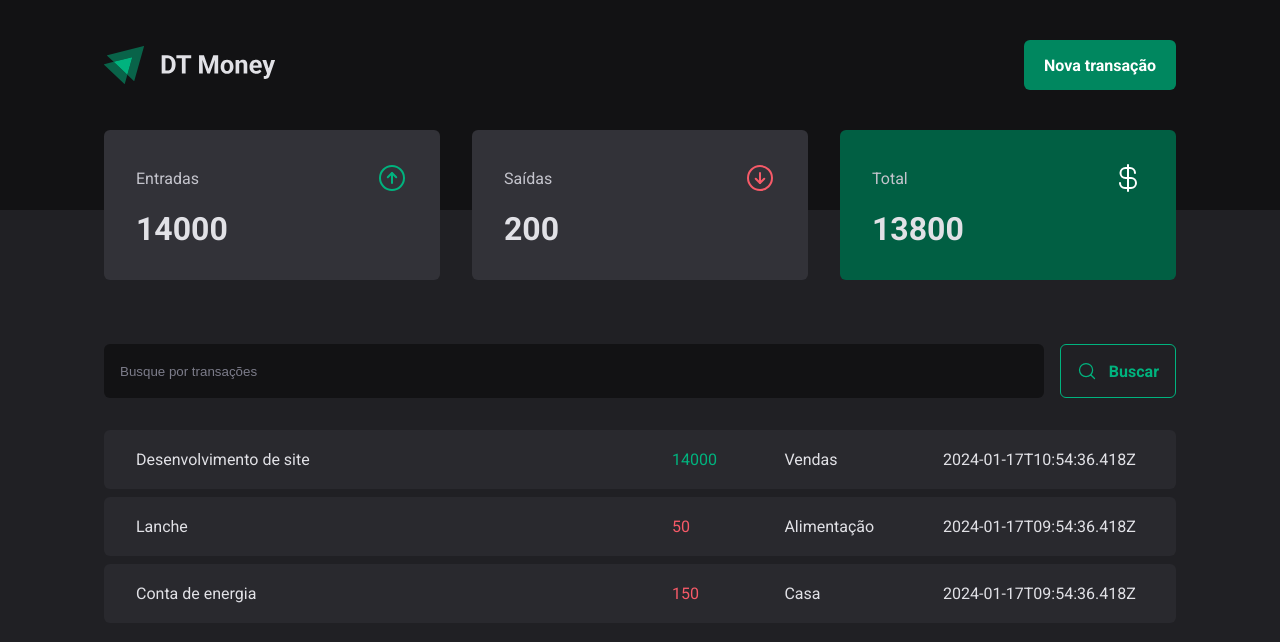
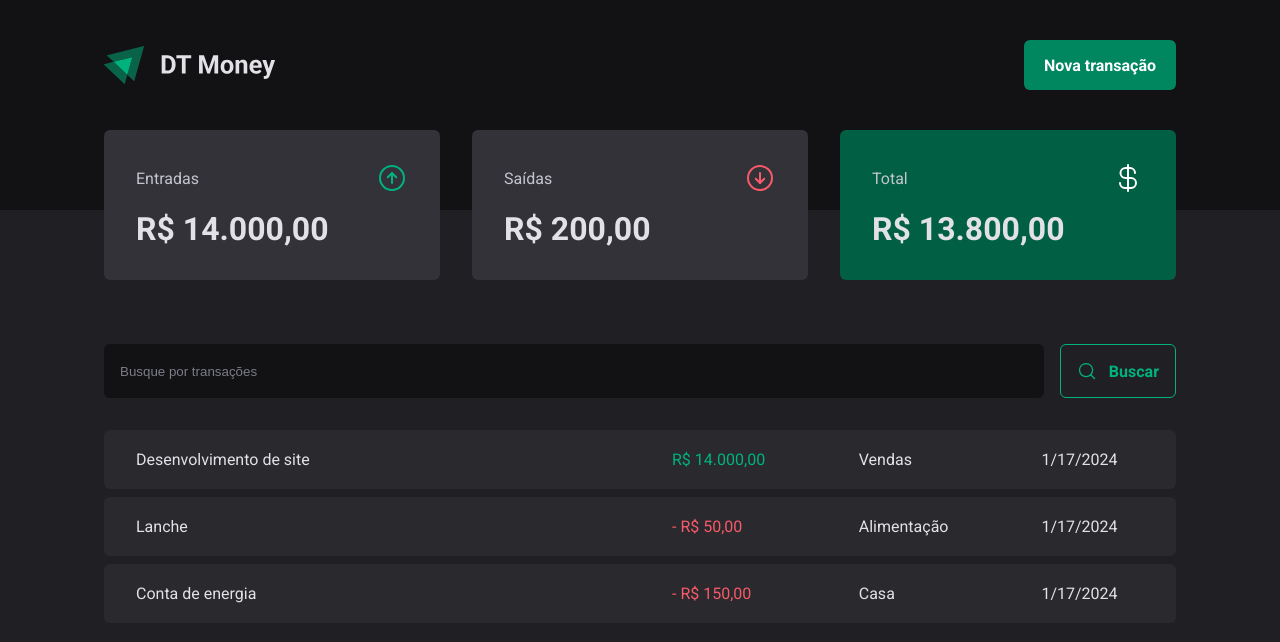
Before and after one commit to WilliamWJD/dt-money-2.0, a React (Vite) app: page / in a window 1280 px wide. Shown: the top 642 px of the page. Built offline with nearby package versions, Linux system fonts and the light colour scheme; data requests are answered from the project's data file.

Commit message:
feat: formatando valores e data

```diff
--- a/src/components/Summary/index.tsx
+++ b/src/components/Summary/index.tsx
@@ -3,6 +3,7 @@
 
 import { SummaryCard, SummaryContainer } from './styles'
 import { TransactionsContext } from '../../context/TransactionsContext'
+import { priceFormatter } from '../../utils/formatter'
 
 export function Summary() {
   const { transactions } = useContext(TransactionsContext)
@@ -34,7 +35,7 @@
           <ArrowCircleUp size={32} color="#00b37e" />
         </header>
 
-        <strong>{summary.income}</strong>
+        <strong>{priceFormatter.format(summary.income)}</strong>
       </SummaryCard>
       <SummaryCard>
         <header>
@@ -42,7 +43,7 @@
           <ArrowCircleDown size={32} color="#f75a68" />
         </header>
 
-        <strong>{summary.outcome}</strong>
+        <strong>{priceFormatter.format(summary.outcome)}</strong>
       </SummaryCard>
       <SummaryCard variant="green">
         <header>
@@ -50,7 +51,7 @@
           <CurrencyDollar size={32} color="#fff" />
         </header>
 
-        <strong>{summary.total}</strong>
+        <strong>{priceFormatter.format(summary.total)}</strong>
       </SummaryCard>
     </SummaryContainer>
   )
--- a/src/pages/Transactions/index.tsx
+++ b/src/pages/Transactions/index.tsx
@@ -8,6 +8,7 @@
   TransactionsTable,
 } from './styles'
 import { TransactionsContext } from '../../context/TransactionsContext'
+import { dateFormatter, priceFormatter } from '../../utils/formatter'
 
 export function Transactions() {
   const { transactions } = useContext(TransactionsContext)
@@ -27,11 +28,12 @@
                 <td width="50%">{transaction.description}</td>
                 <td>
                   <PriceHighlight variant={transaction.type}>
-                    {transaction.price}
+                    {transaction.type === 'outcome' && '- '}
+                    {priceFormatter.format(transaction.price)}
                   </PriceHighlight>
                 </td>
                 <td>{transaction.category}</td>
-                <td>{transaction.createdAt}</td>
+                <td>{dateFormatter.format(new Date(transaction.createdAt))}</td>
               </tr>
             ))}
           </tbody>
--- /dev/null
+++ b/src/utils/formatter.ts
@@ -0,0 +1,5 @@
+export const dateFormatter = new Intl.DateTimeFormat('pr-BR')
+export const priceFormatter = new Intl.NumberFormat('pt-BR', {
+  style: 'currency',
+  currency: 'BRL',
+})
```
